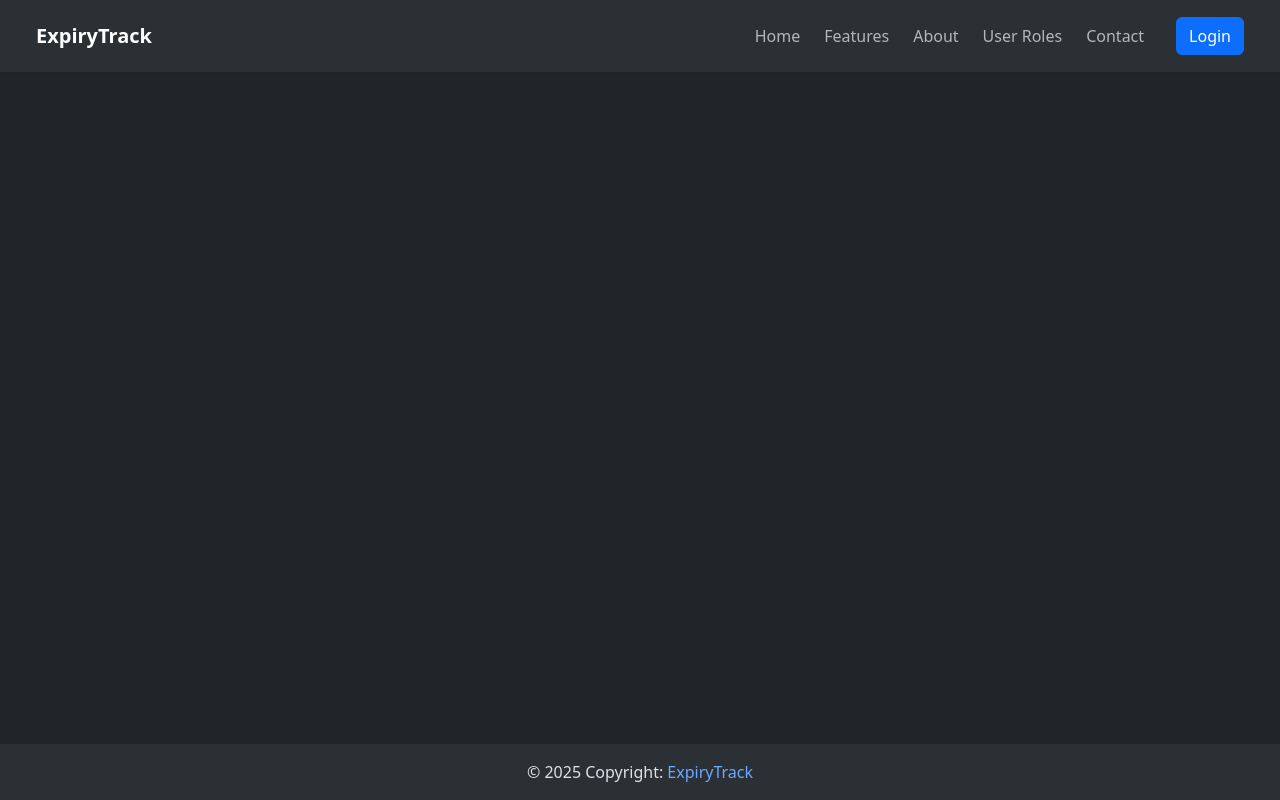
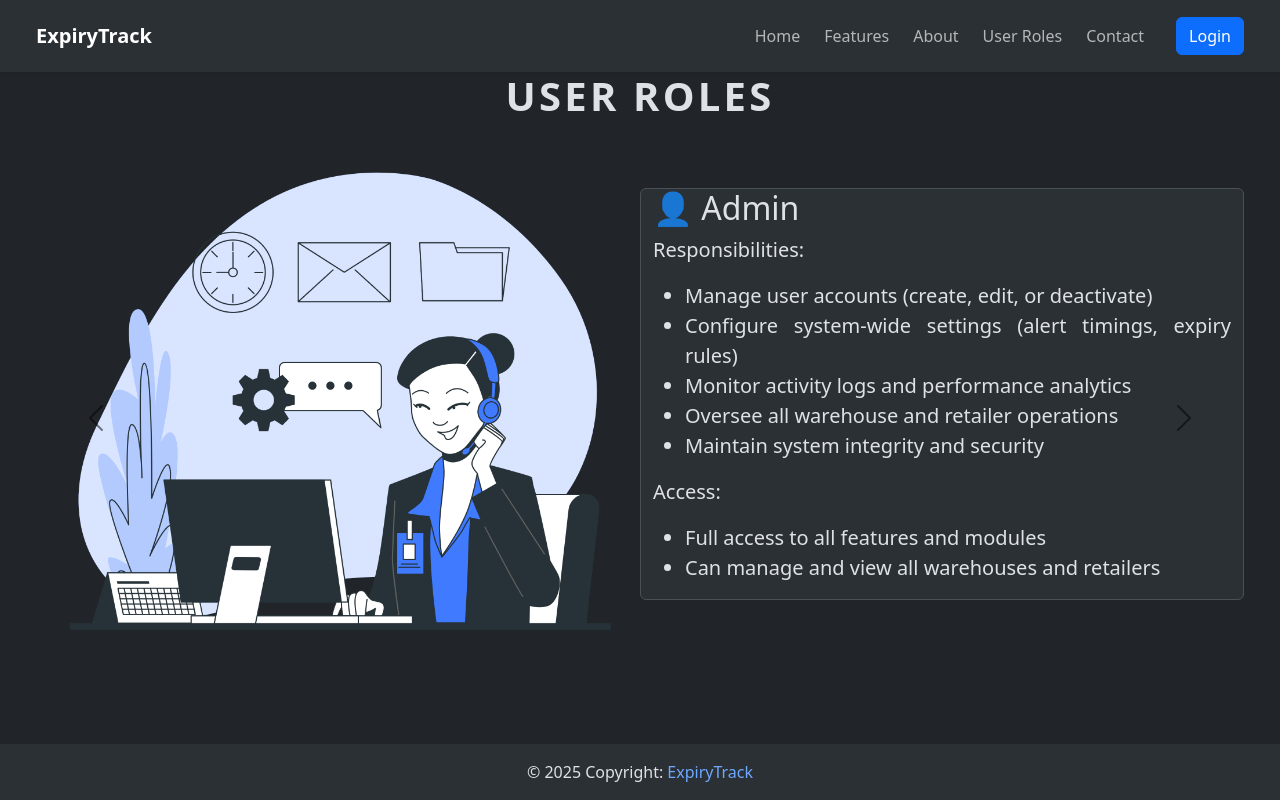
Before and after one commit to RamithaHeshan33/Inventory-Management-System, a React (Vite) app in the folder frontend/: page /roles in a window 1280 px wide. Built offline with nearby package versions, Linux system fonts and the light colour scheme.

Commit message:
roles page

```diff
--- a/frontend/src/pages/About/About.jsx
+++ b/frontend/src/pages/About/About.jsx
@@ -9,7 +9,7 @@ function About() {
         <NavBar />
 
           <div className='header text-center'>
-            <h1 className=' text-uppercase' style={{letterSpacing: '0.2rem'}}>About Us</h1>
+            <h1 className=' fw-bold text-uppercase' style={{letterSpacing: '0.2rem'}}>About Us</h1>
           </div>
 
           <div className="container d-flex justify-content-center align-items-center gap-5 fs-5 mb-5">
--- a/frontend/src/pages/Roles/Roles.jsx
+++ b/frontend/src/pages/Roles/Roles.jsx
@@ -7,6 +7,100 @@ function Roles() {
     <div>
         <NavBar />
 
+        <div className='header text-center'>
+          <h1 className='fw-bold text-uppercase' style={{letterSpacing: '0.2rem'}}>User Roles</h1>
+        </div>
+
+        <div id="carouselExample" className="carousel slide">
+          <div className="carousel-inner px-5">
+
+            <div className="carousel-item active">
+              <div className="row align-items-center">
+                <div className="col-md-6">
+                  <img src="res/admin.png" className="login-image img-fluid d-block" alt="..." />
+                </div>
+                <div className="col-md-6 bg-body-tertiary border border-1 rounded-2 fs-5 mb-5" style={{textAlign: 'justify'}}>
+                  <h2>👤 Admin</h2>
+                  <p>Responsibilities:</p>
+                  <ul>
+                    <li>Manage user accounts (create, edit, or deactivate)</li>
+                    <li>Configure system-wide settings (alert timings, expiry rules)</li>
+                    <li>Monitor activity logs and performance analytics</li>
+                    <li>Oversee all warehouse and retailer operations</li>
+                    <li>Maintain system integrity and security</li>
+                  </ul>
+
+                  <p>Access:</p>
+                  <ul>
+                    <li>Full access to all features and modules</li>
+                    <li>Can manage and view all warehouses and retailers</li>
+                  </ul>
+                </div>
+              </div>
+            </div>
+
+
+            <div className="carousel-item">
+              <div className="row align-items-center">
+                <div className="col-md-6">
+                  <img src="res/warehouse.png" className="login-image img-fluid d-block" alt="..." />
+                </div>
+                <div className="col-md-6 bg-body-tertiary border border-1 rounded-2 fs-5 mb-5" style={{textAlign: 'justify'}}>
+                  <h2>🏬 WareHouse</h2>
+                  <p>Responsibilities:</p>
+                  <ul>
+                    <li>Add and update inventory batches with expiry dates</li>
+                    <li>Monitor stock levels and prioritize expiring items</li>
+                    <li>Receive alerts for soon-to-expire stock</li>
+                    <li>Coordinate with retailers to move expiring products</li>
+                  </ul>
+
+                  <p>Access:</p>
+                  <ul>
+                    <li>Access to stock entry, expiry tracking, and alert features</li>
+                    <li>View-only access to relevant dashboards and reports</li>
+                    <li>Cannot manage retailer sales data</li>
+                  </ul>
+                </div>
+              </div>
+            </div>
+
+            <div className="carousel-item">
+              <div className="row align-items-center">
+                <div className="col-md-6">
+                  <img src="res/retailer.png" className="login-image img-fluid d-block" alt="..." />
+                </div>
+                <div className="col-md-6 bg-body-tertiary border border-1 rounded-2 fs-5 mb-5" style={{textAlign: 'justify'}}>
+                  <h2>🛒 Retailer</h2>
+                  <p>Responsibilities:</p>
+                  <ul>
+                    <li>View inventory provided by the warehouse</li>
+                    <li>Monitor expiry dates for retail stock</li>
+                    <li>Respond to promotional suggestions</li>
+                    <li>Sell or discount aging products based on alerts</li>
+                  </ul>
+
+                  <p>Access:</p>
+                  <ul>
+                    <li>Can view and manage only assigned stock</li>
+                    <li>Access to promotional tools and expiry notifications</li>
+                    <li>Limited dashboard visibility (own store only)</li>
+                  </ul>
+                </div>
+              </div>
+            </div>
+
+
+          </div>
+          <button className="carousel-control-prev" type="button" data-bs-target="#carouselExample" data-bs-slide="prev">
+            <span className="carousel-control-prev-icon" aria-hidden="true"></span>
+            <span className="visually-hidden">Previous</span>
+          </button>
+          <button className="carousel-control-next" type="button" data-bs-target="#carouselExample" data-bs-slide="next">
+            <span className="carousel-control-next-icon" aria-hidden="true"></span>
+            <span className="visually-hidden">Next</span>
+          </button>
+        </div>
 
         <Footer />
     </div>
```
